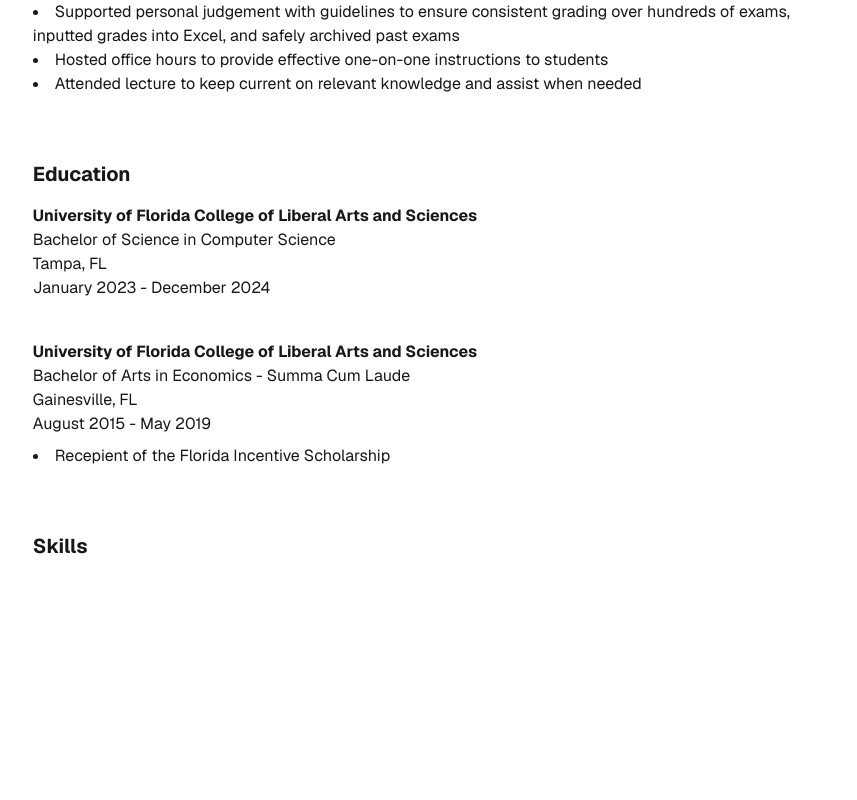
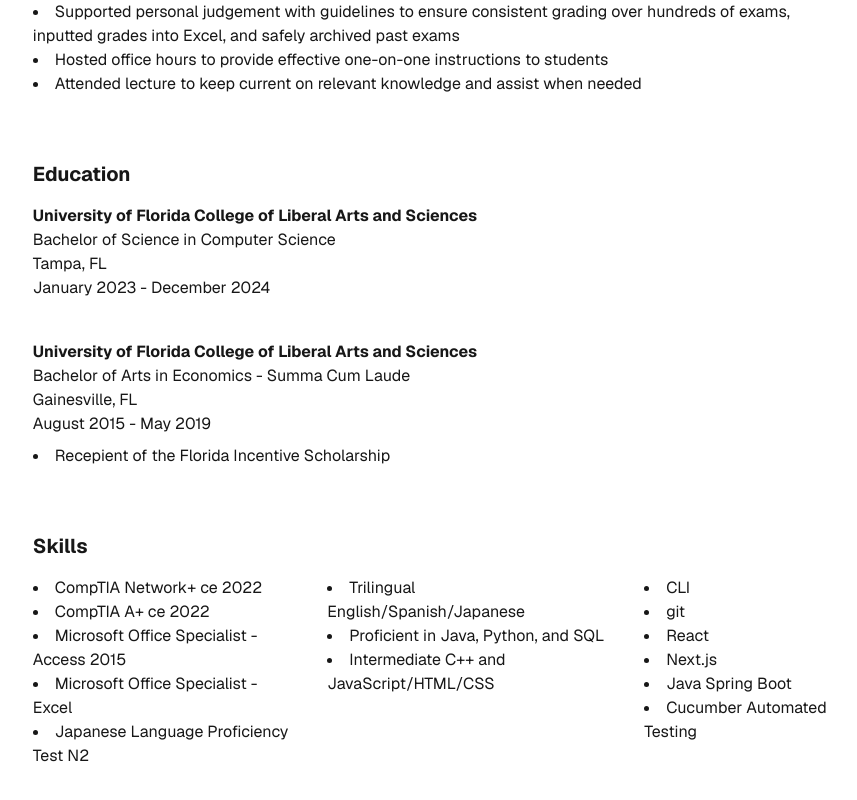
Before and after one commit to Nardo96/personal-website, a Next.js app: page /about in a window 1280 px wide. Shown: the part 1892-2692 px from the top of the page, without its empty margins (204-1061 px from the left). Before the commit the page ends 2484 px from the top, so only its background shows below. Built offline with nearby package versions, Linux system fonts and the light colour scheme.

Commit message:
Refactor page parse to return in <> instead of <div> and delagate container styling to parent

```diff
--- a/src/app/about/page.tsx
+++ b/src/app/about/page.tsx
@@ -9,10 +9,17 @@
             <h1 className="font-bold text-2xl text-center mb-8">Bernardo Rodriguez</h1>
             <h1 className="max-w-7/10">I transitioned careers into working as a software engineer and have a history of working as a business analyst. Please click on the links in the upper right of the page to see examples of coding projects and Japanese to English translations I've made. Please feel free to reach out to me through email or on LinkedIn, and browse through my github for additional coding projects and exercises.</h1>
             <h1 className="font-bold text-xl w-7/10 -mb-12">Professional History</h1>
-            <PageParse blocks={blocks_about_jobs} mapper="about"/>
+            <div className="w-7/10 flex flex-col gap-8">
+                <PageParse blocks={blocks_about_jobs} mapper="about"/>
+            </div>
             <h1 className="font-bold text-xl w-7/10 -mb-12">Education</h1>
-            <PageParse blocks={blocks_about_education} mapper="about"/>
+            <div className="w-7/10 flex flex-col gap-8">
+                <PageParse blocks={blocks_about_education} mapper="about"/>
+            </div>
             <h1 className="font-bold text-xl w-7/10 -mb-12">Skills</h1>
+            <div className="w-7/10 flex flex-row gap-8">
+                <PageParse blocks={blocks_about_skills} mapper="about"/>
+            </div>
         </>
     )
 }
--- a/src/app/components/page-parse.tsx
+++ b/src/app/components/page-parse.tsx
@@ -4,29 +4,29 @@
     console.log(`Parsing ${mapper}`)
     if (mapper == "projects") {
         return (
-            <div className="w-7/10 flex flex-col gap-36">
+            <>
             {blocks.map((block,index) => (
                 <Block block={block} key={index} mapperString={mapper}></Block>
             ))}
-            </div>
+            </>
         )
     }
     else if (mapper == "translations") {
         return (
-            <div className="w-7/10 flex justify-center">
+            <>
             {blocks.map((block,index) => (
                 <Block block={block} key={index} mapperString={mapper}></Block>
             ))}
-            </div>
+            </>
         )
     }
     else {
         return (
-        <div className="w-7/10 flex flex-col gap-8">
-        {blocks.map((block,index) => (
-            <Block block={block} key={index} mapperString={mapper}></Block>
-        ))}
-        </div>
+            <>
+            {blocks.map((block,index) => (
+                <Block block={block} key={index} mapperString={mapper}></Block>
+            ))}
+            </>
         )
     }
 }
--- a/src/app/projects/page.tsx
+++ b/src/app/projects/page.tsx
@@ -7,7 +7,9 @@
     return (
         <>
             <h1 className="font-bold text-2xl text-center mb-4">Main Projects</h1>
-            <PageParse blocks={blocks_projects} mapper="projects"/>
+            <div className="w-7/10 flex flex-col gap-36">
+                <PageParse blocks={blocks_projects} mapper="projects"/>
+            </div>
             <h1 className="font-bold text-1.5xl text-center mt-4">Visit my github profile for other small projects!</h1>
             <h1 className="text-center -mt-16">https://github.com/Nardo96/</h1>
         </>
--- a/src/app/translations/smt-tokyo-requiem/[chapter]/page.tsx
+++ b/src/app/translations/smt-tokyo-requiem/[chapter]/page.tsx
@@ -21,7 +21,9 @@
     let nextFilePath = chapter_filename_list_smttr[index+1]
     return (
         <>
-            <PageParse blocks={blocks} mapper="translations"/>
+            <div className="w-7/10 flex justify-center">
+                <PageParse blocks={blocks} mapper="translations"/>
+            </div>
             <div className="flex flex-row justify-center">
                 <Link href={index > 0 ? prevFilePath.split(".")[0] : "."}>
                     <button className="bg-blue-500 hover:bg-blue-700 text-white font-bold py-2 px-4 rounded">
```
